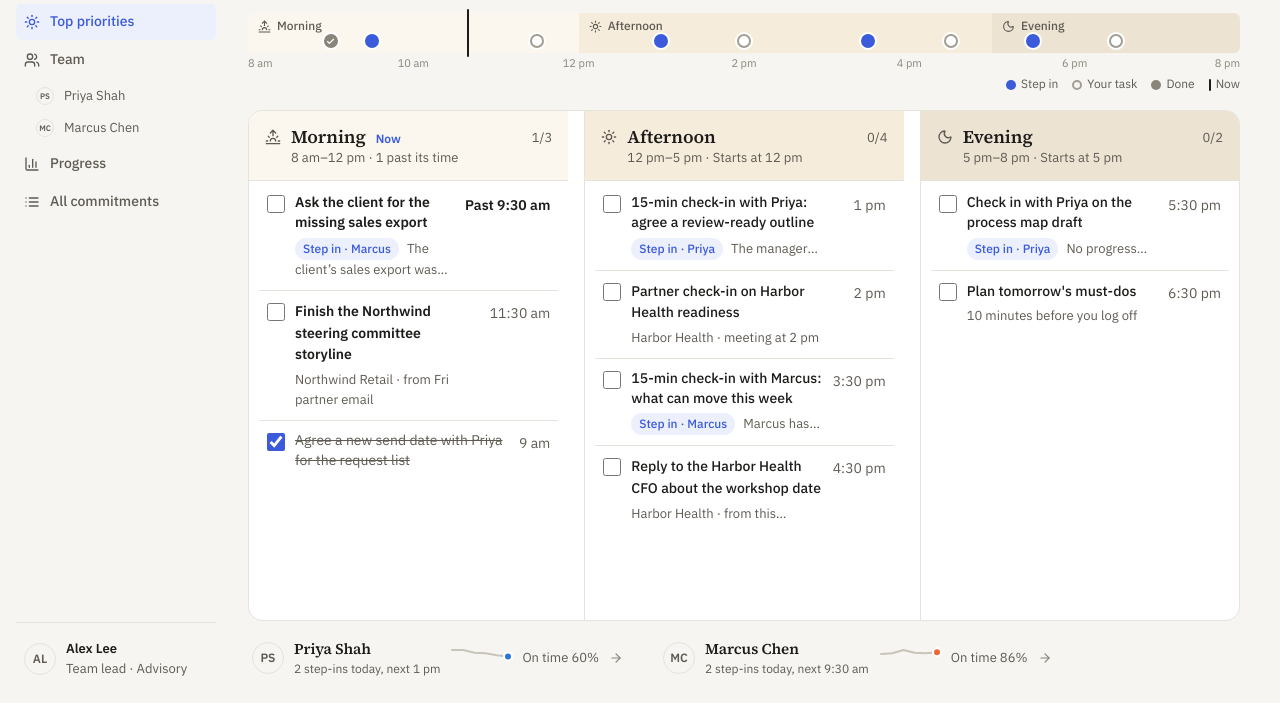
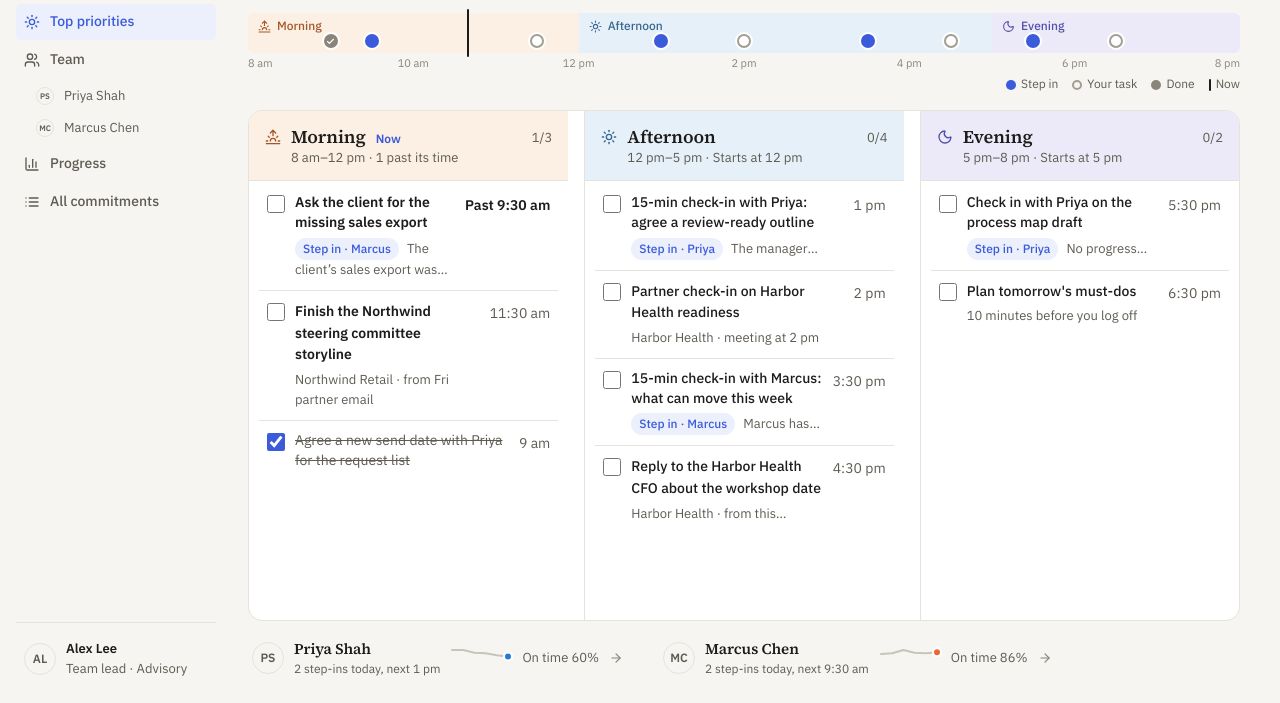
Before and after one commit to ca-scotti/early-signal-compass, a plain HTML site: page index.html in a window 1280 px wide. Shown: the part 97-800 px from the top of the page. Drawn offline with Linux system fonts and the light colour scheme.

Commit message:
Parts of the day in daylight colors: dawn, midday sky, dusk
Morning apricot, afternoon sky blue, evening lavender, all pale and equally
light, with a deeper shade for icons and labels (all >= 4.5:1). DESIGN.md
updated.

Co-Authored-By: Claude Opus 5.5 <noreply@anthropic.com>

```diff
--- a/index.html
+++ b/index.html
@@ -8,7 +8,7 @@
   <link rel="preconnect" href="https://fonts.googleapis.com">
   <link rel="preconnect" href="https://fonts.gstatic.com" crossorigin>
   <link rel="stylesheet" href="https://fonts.googleapis.com/css2?family=IBM+Plex+Sans:wght@400;500;600&family=Source+Serif+4:opsz,wght@8..60,500;8..60,600&display=swap">
-  <link rel="stylesheet" href="styles.css?v=10">
+  <link rel="stylesheet" href="styles.css?v=11">
 </head>
 <body>
   <div class="app">
@@ -171,8 +171,8 @@
   <div class="sheet-overlay" id="sheet-overlay" hidden></div>
   <div class="sheet" id="sheet" role="dialog" aria-modal="true" aria-labelledby="sheet-title" hidden></div>
 
-  <script src="data.js?v=10"></script>
-  <script src="charts.js?v=10"></script>
-  <script src="app.js?v=10"></script>
+  <script src="data.js?v=11"></script>
+  <script src="charts.js?v=11"></script>
+  <script src="app.js?v=11"></script>
 </body>
 </html>
--- a/styles.css
+++ b/styles.css
@@ -28,11 +28,13 @@
   --engagement-northwind: #7C5CFC;
   --engagement-harbor: #0E9384;
 
-  /* Parts of the day: three shades of one warm sand, light to deep, like
-     daylight moving. They tell the parts apart; they never mean good or bad. */
-  --morning: #FBF7EE;   --morning-ink: #6B5E45;
-  --afternoon: #F5ECDB; --afternoon-ink: #6B5E45;
-  --evening: #ECE3D3;   --evening-ink: #6B5E45;
+  /* Parts of the day: the colors of daylight, all at the same pale lightness
+     so none shouts. Dawn apricot, midday sky, dusk lavender (a cousin of the
+     indigo accent). The -ink shade colors the icon and label on each tint.
+     They mark time of day only; they never mean good or bad. */
+  --morning: #FCEFE3;   --morning-ink: #A4582A;
+  --afternoon: #E6F0F8; --afternoon-ink: #3A6890;
+  --evening: #ECEAF8;   --evening-ink: #5550A8;
 
   /* Shape */
   --rounded-sm: 6px;
@@ -237,10 +239,10 @@ table { border-collapse: collapse; width: 100%; }
   background: var(--tint);
   color: var(--secondary);
 }
-.strip-seg.morning { --tint: var(--morning); border-radius: var(--rounded-sm) 0 0 var(--rounded-sm); }
-.strip-seg.afternoon { --tint: var(--afternoon); }
-.strip-seg.evening { --tint: var(--evening); border-radius: 0 var(--rounded-sm) var(--rounded-sm) 0; }
-.strip-label { display: inline-flex; align-items: center; gap: 6px; font-size: 12px; font-weight: 500; }
+.strip-seg.morning { --tint: var(--morning); --ink: var(--morning-ink); border-radius: var(--rounded-sm) 0 0 var(--rounded-sm); }
+.strip-seg.afternoon { --tint: var(--afternoon); --ink: var(--afternoon-ink); }
+.strip-seg.evening { --tint: var(--evening); --ink: var(--evening-ink); border-radius: 0 var(--rounded-sm) var(--rounded-sm) 0; }
+.strip-label { color: var(--ink); display: inline-flex; align-items: center; gap: 6px; font-size: 12px; font-weight: 500; }
 .strip-label svg { width: 13px; height: 13px; }
 
 .strip-now { position: absolute; top: -4px; bottom: -4px; width: 2px; margin-left: -1px; background: var(--primary); border-radius: 1px; z-index: 2; }
@@ -362,9 +364,9 @@ button.plan-title:hover { color: var(--tertiary); }
 }
 .part-card { display: flex; flex-direction: column; min-height: 0; border-left: 1px solid var(--border); }
 .part-card:first-child { border-left: 0; }
-.part-card.morning { --tint: var(--morning); }
-.part-card.afternoon { --tint: var(--afternoon); }
-.part-card.evening { --tint: var(--evening); }
+.part-card.morning { --tint: var(--morning); --ink: var(--morning-ink); }
+.part-card.afternoon { --tint: var(--afternoon); --ink: var(--afternoon-ink); }
+.part-card.evening { --tint: var(--evening); --ink: var(--evening-ink); }
 
 .part-head {
   display: flex;
@@ -374,7 +376,7 @@ button.plan-title:hover { color: var(--tertiary); }
   background: var(--tint);
   border-bottom: 1px solid var(--border);
 }
-.part-head > svg { width: 16px; height: 16px; margin-top: 4px; color: var(--secondary); }
+.part-head > svg { width: 16px; height: 16px; margin-top: 4px; color: var(--ink); }
 .part-head h2 { display: flex; align-items: baseline; gap: 10px; font-size: 18px; font-weight: 600; line-height: 1.3; }
 .now-label { font-family: var(--font); font-size: 12px; font-weight: 600; color: var(--tertiary); letter-spacing: 0; }
 .part-count { margin-left: auto; padding-top: 3px; font-size: 13px; color: var(--secondary); font-variant-numeric: tabular-nums; }
```
Also changed, not shown: 2 other files.
